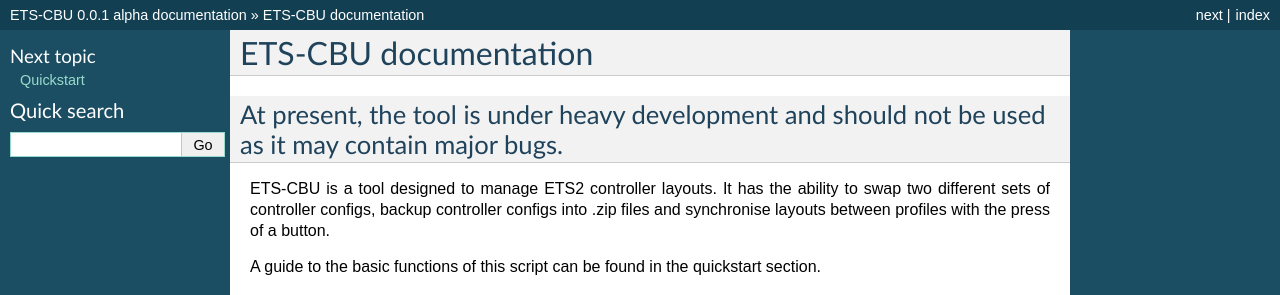
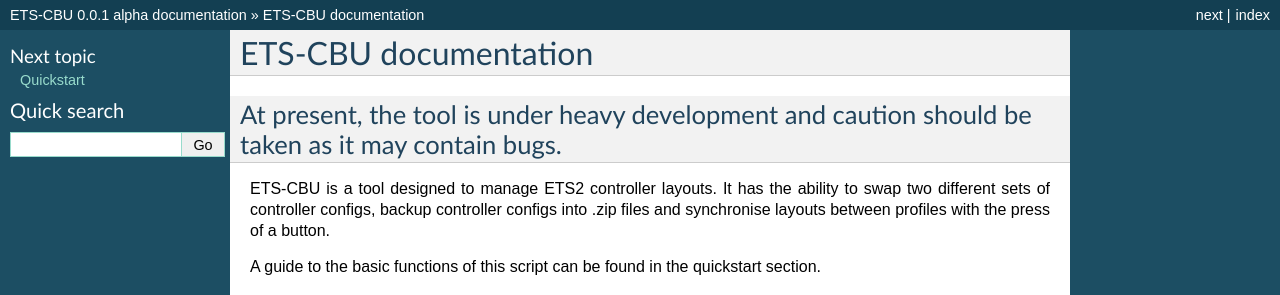
Before and after one commit to SleepyyNet/ETS-CBU, a Sphinx documentation site: the page built from docs/source/index.rst, in a window 1280 px wide. Shown: the top 295 px of the page. Built offline with Sphinx 7.4.7, drawn with Linux system fonts in a browser that asks for light colours.

Commit message:
updated docs

```diff
--- a/docs/source/index.rst
+++ b/docs/source/index.rst
@@ -1,8 +1,8 @@
 ETS-CBU documentation
 =====================
 
-At present, the tool is under heavy development and should not be used as it may contain major bugs.
-^^^^^^^^^^^^^^^^^^^^^^^^^^^^^^^^^^^^^^^^^^^^^^^^^^^^^^^^^^^^^^^^^^^^^^^^^^^^^^^^^^^^^^^^^^^^^^^^^^^^
+At present, the tool is under heavy development and caution should be taken as it may contain bugs.
+^^^^^^^^^^^^^^^^^^^^^^^^^^^^^^^^^^^^^^^^^^^^^^^^^^^^^^^^^^^^^^^^^^^^^^^^^^^^^^^^^^^^^^^^^^^^^^^^^^^^^^^^^
 
 ETS-CBU is a tool designed to manage ETS2 controller layouts. It has the ability to swap two different sets of controller configs, backup controller configs into .zip files and synchronise layouts between profiles with the press of a button.
 
```
